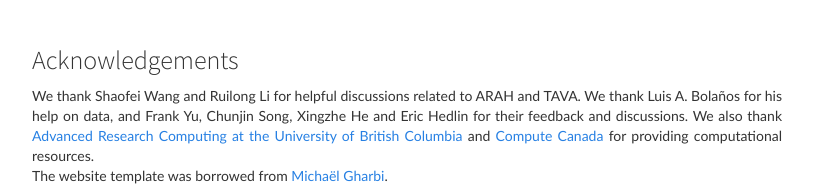
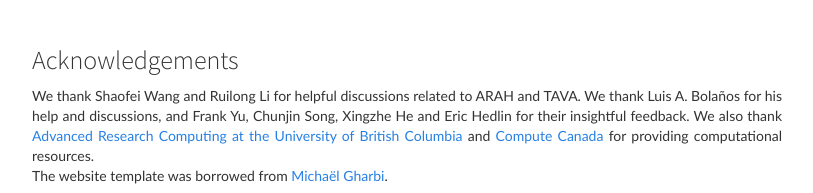
Before and after one commit to LemonATsu/LemonATsu.github.io, a Jekyll site: the page built from _pages/npc.html, in a window 1280 px wide and 900 px high, scrolled down 2866 px. Shown: the part 704-897 px from the top of the window, without its empty margins (233-1046 px from the left). Built offline with Jekyll 4.4.1, drawn with Linux system fonts in a browser that asks for light colours; nearby versions of some CDN libraries; comment, search, counter and statistics services are not loaded.

Commit message:
update ack

```diff
--- a/_layouts/npc.html
+++ b/_layouts/npc.html
@@ -372,7 +372,7 @@
                 </h3>
                 <p class="text-justify">
                 We thank Shaofei Wang and Ruilong Li for helpful discussions related to ARAH and TAVA.
-                We thank Luis A. Bolaños for his help on data, and Frank Yu, Chunjin Song, Xingzhe He and Eric Hedlin for their feedback and discussions.
+                We thank Luis A. Bolaños for his help and discussions, and Frank Yu, Chunjin Song, Xingzhe He and Eric Hedlin for their insightful feedback.
                 We also thank <a href="https://arc.ubc.ca/">Advanced Research Computing at the University of British Columbia</a> and <a href="https://docs.alliancecan.ca/wiki/Getting_started">Compute Canada</a> for providing computational resources.
                 </br>
                 The website template was borrowed from <a href="http://mgharbi.com/">Michaël Gharbi</a>.
```
